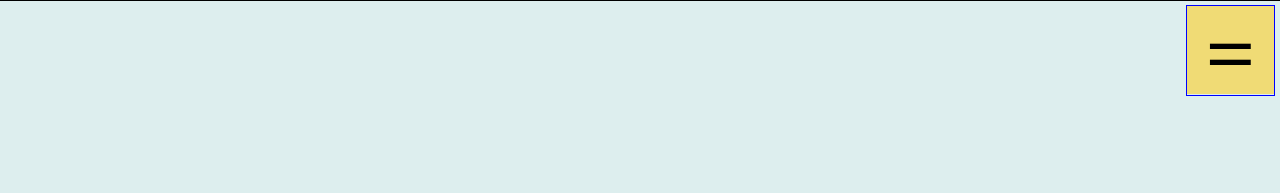
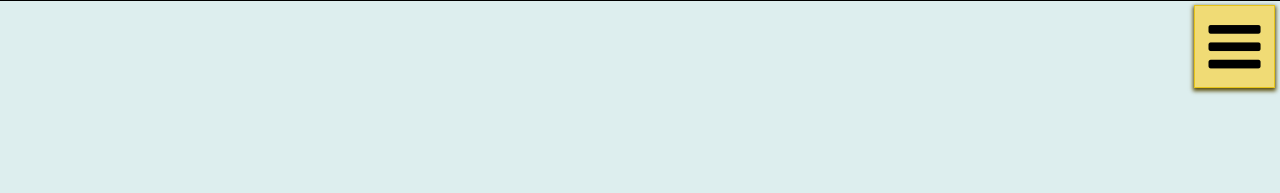
Before and after one commit to BlueLemon/bluelemons.github.io, a Jekyll site: the page index.html, which Jekyll copies as it is, in a window 1280 px wide. Shown: the top 193 px of the page. Built offline with Jekyll 4.4.1, drawn with Linux system fonts in a browser that asks for light colours.

Commit message:
Arreglo la hamburguesa un poco.

```diff
--- a/_sass/navigation.scss
+++ b/_sass/navigation.scss
@@ -2,19 +2,22 @@ $primary-color: hsl(50,80,70);
 
 nav {
   & > a {
-    width: 2.2rem;
-    height: 2.2rem;
-    background: $primary-color;
+    width: 2rem;
+    height: 2rem;
     display: block;
     float: right;
     font-size: 0;
   }
   & > a:before {
-    content: "=";
+    content: "\e800";
+    font-family: 'icons';
     display: block;
-    font-size: 2rem;
+    font-size: 1.5rem;
+    line-height: 2rem;
     text-align: center;
-    border: 1px solid blue;
+    background: $primary-color;
+    border: 1px solid darken($primary-color, 20);
+    box-shadow: 0px 2px 4px 1px darken($primary-color, 50);
   }
 
   a[title=hide] {
--- a/vendor/fontello/config.json
+++ b/vendor/fontello/config.json
@@ -10,6 +10,12 @@
       "uid": "ccc2329632396dc096bb638d4b46fb98",
       "css": "mail",
       "code": 59397,
+      "src": "fontawesome"
+    },
+    {
+      "uid": "559647a6f430b3aeadbecd67194451dd",
+      "css": "menu",
+      "code": 59392,
       "src": "fontawesome"
     },
     {
--- a/vendor/fontello/css/icons.css
+++ b/vendor/fontello/css/icons.css
@@ -1,10 +1,10 @@
 @font-face {
   font-family: 'icons';
-  src: url('../font/icons.eot?78360701');
-  src: url('../font/icons.eot?78360701#iefix') format('embedded-opentype'),
-       url('../font/icons.woff?78360701') format('woff'),
-       url('../font/icons.ttf?78360701') format('truetype'),
-       url('../font/icons.svg?78360701#icons') format('svg');
+  src: url('../font/icons.eot?86013046');
+  src: url('../font/icons.eot?86013046#iefix') format('embedded-opentype'),
+       url('../font/icons.woff?86013046') format('woff'),
+       url('../font/icons.ttf?86013046') format('truetype'),
+       url('../font/icons.svg?86013046#icons') format('svg');
   font-weight: normal;
   font-style: normal;
 }
@@ -14,7 +14,7 @@
 @media screen and (-webkit-min-device-pixel-ratio:0) {
   @font-face {
     font-family: 'icons';
-    src: url('../font/icons.svg?78360701#icons') format('svg');
+    src: url('../font/icons.svg?86013046#icons') format('svg');
   }
 }
 */
@@ -54,6 +54,7 @@
   /* text-shadow: 1px 1px 1px rgba(127, 127, 127, 0.3); */
 }
 
+.icon-menu:before { content: '\e800'; } /* '' */
 .icon-github:before { content: '\e801'; } /* '' */
 .icon-twitter:before { content: '\e802'; } /* '' */
 .icon-angle-double-down:before { content: '\e803'; } /* '' */
```
Also changed, not shown: vendor/fontello/font/icons.ttf, vendor/fontello/font/icons.woff, 2 other files.
